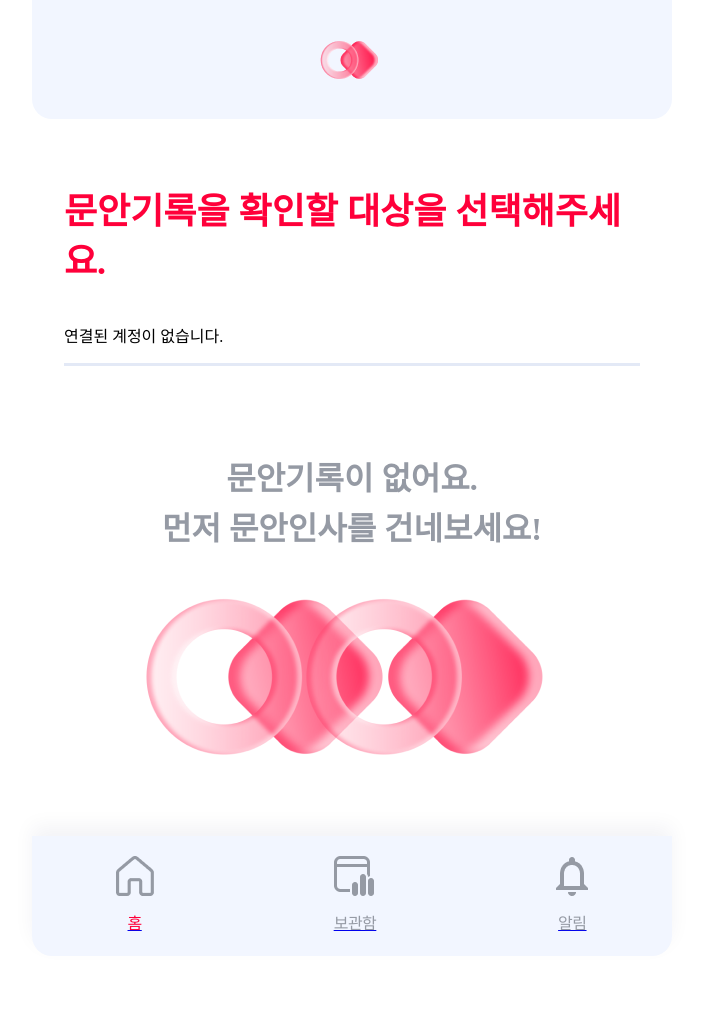
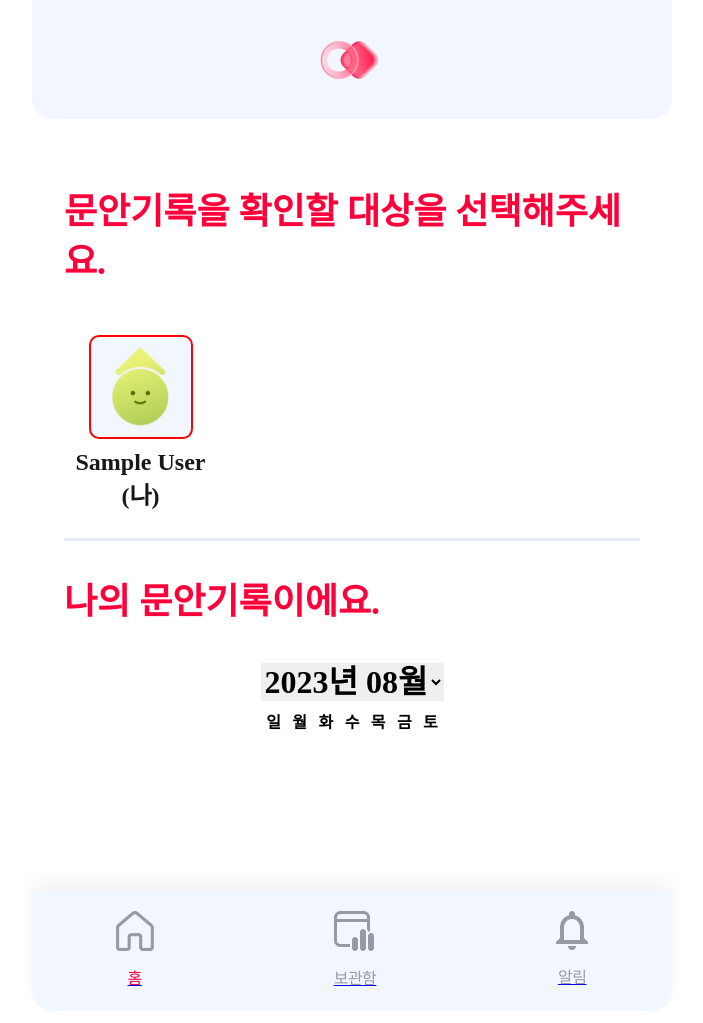
Before and after one commit to Munanhada/Backend, a Django app: page /home/locker/ in a window 1280 px wide. Shown: the part 73-1096 px from the top of the page, without its empty margins (296-999 px from the left). Before the commit the page ends 1029 px from the top, so only its background shows below. Run offline with Django 4.2, Linux system fonts and the light colour scheme; the visitor is signed in with stand-in values (Sample User, id 1).

Commit message:
"나" 추가
왜 달력 로딩이 안되지., ㅠㅠ

```diff
--- a/MOONAN/accounts/views.py
+++ b/MOONAN/accounts/views.py
@@ -121,7 +121,7 @@ def send_connection_request(request):
                 continue  # to_user, relationship1, relationship2 값이 모두 없으면 다음 필드로 넘어감
 
             try:
-                to_user_instance = get_user_model().objects.get(name=to_user)
+                to_user_instance = get_user_model().objects.get(user_id=to_user)
             except get_user_model().DoesNotExist:
                 # 사용자를 찾을 수 없는 경우에 대한 처리
                 response_data['error_message'] = '연결 계정을 다시 한번 확인해주세요.'
--- a/MOONAN/config/views.py
+++ b/MOONAN/config/views.py
@@ -263,6 +263,7 @@ def reset_daily_status(request):
 
     return JsonResponse({'status': 'error'}, status=400)
 
+# 보관함 계정 연결중인 계정, 관계 정보 전송
 def locker_view(request):
     if not request.user.is_authenticated:
         return redirect('accounts:login')  # 로그인 페이지로 리디렉션
@@ -294,6 +295,7 @@ def locker_view(request):
 
     return render(request,'locker.html', context)
 
+# 달력에서 요청하는 데이터 갖다줌
 def get_selectDay(request):
     if not request.user.is_authenticated:
         return redirect('accounts:login')  # 로그인 페이지로 리디렉션
--- a/MOONAN/templates/accounts/addAccountConnection.html
+++ b/MOONAN/templates/accounts/addAccountConnection.html
@@ -11,5 +11,5 @@
 {% endblock %}
 
 {% block content2 %}
-    <a href="{% url 'accounts:birth_info' %}" class="confirmButton">확인</a>
+    <a href="{% url 'home' %}" class="confirmButton">확인</a>
 {% endblock %}
--- a/MOONAN/templates/locker.html
+++ b/MOONAN/templates/locker.html
@@ -5,7 +5,7 @@
     <meta charset="UTF-8">
     <meta http-equiv="X-UA-Compatible" content="IE=edge">
     <meta name="viewport" content="width=device-width, initial-scale=1.0">
-    <title>Locker</title>
+    <title>보관함</title>
     <link rel="stylesheet" type="text/css" href="{% static 'css/locker.css' %}">
     <link rel="stylesheet" type="text/css" href="{% static 'css/base.css' %}">
 </head>
@@ -21,6 +21,13 @@
             <p class="selecttarget">문안기록을 확인할 대상을 선택해주세요.</p>
 
             <div id="connected-accounts">
+                <div class="accountbox" id="defaultId" data-id="{{ user.id }}" data-name="나">
+                    <div class="accountimagebox" style="border: 2px solid red;" >
+                        <img src="{% static 'image/expression/munan.png' %}" alt="이미지 설명">
+                    </div>
+                    <div>{{ user.name }}</div>
+                    <div>(나)</div>
+                </div>
                 {% for account in connected_users %}
                     <div class="accountbox" data-id="{{ account.other_user.id }}" data-name="{{account.other_user.name}}">
                         <div class="accountimagebox">
@@ -29,18 +36,16 @@
                         <div>{{ account.other_user.name }}</div>
                         <div>({{ account.relationship }})</div>
                     </div>
-                {% empty %}
-                    <div>연결된 계정이 없습니다.</div>
                 {% endfor %}
             </div>
 
             <hr>
             <div>
-                <p id="selected-username"></p>
-                <div class="emptyment">
+                <p id="selected-username">나의 문안기록이에요.</p>
+                {% comment %} <div class="emptyment">
                     <p>문안기록이 없어요.<br>먼저 문안인사를 건네보세요!</p>
                     <img src="{%static 'image/lockerempty.png'%}" alt="이미지 설명">
-                </div>
+                </div> {% endcomment %}
 
                 <div class="recordtotalbox">
                     <div class="calendarbox">
@@ -123,7 +128,7 @@
 <script src="/static/javascript/locker.js"></script> <!-- 필요한 커스텀 자바스크립트 파일을 추가합니다 -->
 
 <script>
-    let accountId;
+    let accountId = document.getElementById('defaultId').getAttribute('data-id');
     let selectedUserName;
 
 
@@ -152,13 +157,20 @@
         // 2. 누구의 문안기록인지
         accountId = event.currentTarget.getAttribute('data-id');
         const accountName = event.currentTarget.getAttribute('data-name');
-        document.getElementById('selected-username').textContent = accountName + "님과의 문안기록이에요."; // 수정된 부분
+        if (accountName == "나"){
+            document.getElementById('selected-username').textContent = "나의 문안기록이에요."; // 수정된 부분
 
+        }else{
+            document.getElementById('selected-username').textContent = accountName + "님과의 문안기록이에요."; // 수정된 부분
+        }
+
+        /*
         const emptyment = document.querySelector('.emptyment');
         const calendarbox = document.querySelector('.calendarbox');
 
         emptyment.style.display = 'none'; // emptyment 숨기기
         calendarbox.style.display = 'block'; // calendar 보이기
+        */
 
         // 3. 초기에 날짜 option에 현재 달의 날짜 표시
         const currentDate = new Date();
@@ -360,10 +372,6 @@
 
             }
 
-
-
-
-            // 여기서 필요한 데이터를 사용하여 업데이트하는 로직을 추가할 수 있습니다.
         } else {
             // 데이터가 없을 경우 처리할 내용
             recordbox.style.display = 'none';
@@ -429,6 +437,13 @@
                 });
             }
         });
+        const monthSelectElement = document.querySelector('#monthSelect');
+        console.log(monthSelectElement);
+        monthSelectElement.style.display = 'block';
+
+        const defulatDate = new Date();
+        monthSelect.value = `${currentYear}-${('0' + (currentDate.getMonth() + 1)).slice(-2)}`;
+        updateCalendar(defulatDate);
 
     });
 
```
